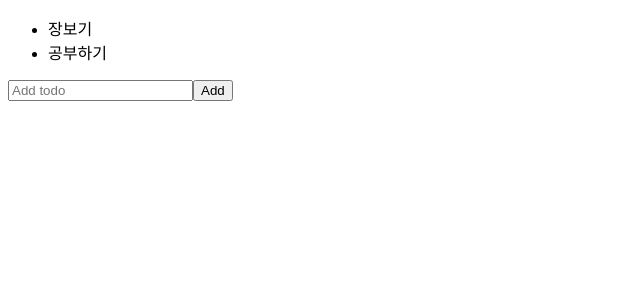
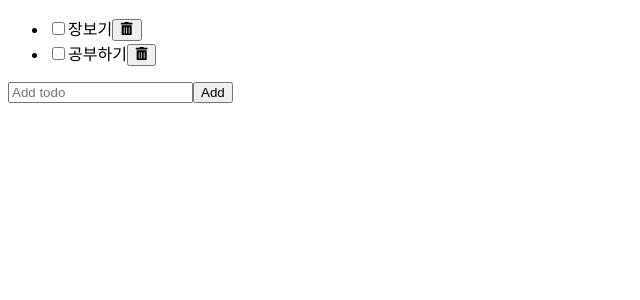
Before and after one commit to yura0302/todo-react, a React (Create React App) app: page / in a window 1280 px wide. Shown: the top 300 px of the page, without its empty margins (0-640 px from the left). Built offline with nearby package versions, Linux system fonts and the light colour scheme.

Commit message:
feat : 할 일 체크박스

```diff
--- /dev/null
+++ b/src/components/Todo/Todo.tsx
@@ -0,0 +1,31 @@
+import React from "react";
+import { Todos } from "../TodoList/TodoList";
+import { FaTrashAlt } from "react-icons/fa";
+
+interface Props {
+  todo: Todos;
+  onUpdate: (updated: Todos) => void;
+  onDelete: (deleted: Todos) => void;
+}
+
+export default function Todo({ todo, onUpdate, onDelete }: Props) {
+  const { text, status } = todo;
+  const handleChange = (e: React.ChangeEvent<HTMLInputElement>) => {
+    const status = e.target.checked ? "completed" : "active";
+    onUpdate({ ...todo, status });
+  };
+  return (
+    <li>
+      <input
+        type="checkbox"
+        id="checkbox"
+        checked={status === "completed"}
+        onChange={handleChange}
+      />
+      <label htmlFor="checkbox">{text}</label>
+      <button>
+        <FaTrashAlt />
+      </button>
+    </li>
+  );
+}
--- a/src/components/TodoList/TodoList.tsx
+++ b/src/components/TodoList/TodoList.tsx
@@ -1,5 +1,6 @@
 import React, { useState } from "react";
 import AddTodo from "../AddTodo/AddTodo";
+import Todo from "../Todo/Todo";
 
 export interface Todos {
   id: string | number;
@@ -14,15 +15,21 @@ export default function ToDoList() {
     { id: "124", text: "공부하기", status: "active" },
   ]);
 
-  const handleAdd = (todo: Todos) =>
-    // 새로운 투두를 todos에 업데이트 해야함
-    // console.log(todo);
-    setTodos([...todos, todo]);
+  const handleAdd = (todo: Todos) => setTodos([...todos, todo]);
+  const handleUpdate = (updated: Todos) =>
+    setTodos(todos.map((t: Todos) => (t.id === updated.id ? updated : t)));
+  const handleDelete = (deleted: Todos) =>
+    setTodos(todos.filter((t: Todos) => t.id !== deleted.id));
   return (
     <section>
       <ul>
         {todos?.map((item: Todos) => (
-          <li key={item.id}>{item.text}</li>
+          <Todo
+            key={item.id}
+            todo={item}
+            onUpdate={handleUpdate}
+            onDelete={handleDelete}
+          />
         ))}
       </ul>
       <AddTodo onAdd={handleAdd} />
```
